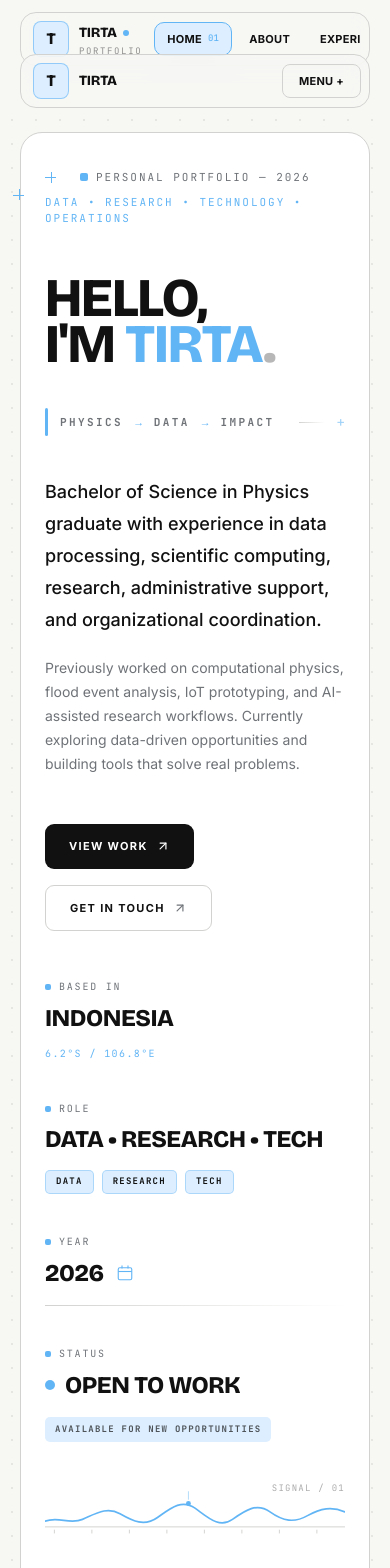
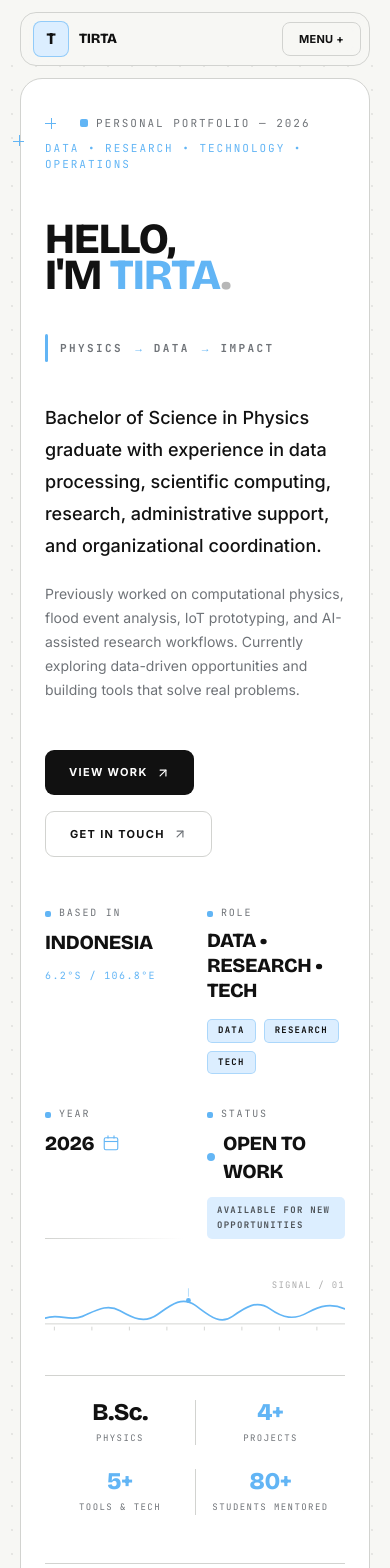
Before and after one commit to dkfadhila/decka-portfolio, a React (Vite) app: page / in a window 390 px wide. Shown: the top 1568 px of the page. Built offline with nearby package versions, Linux system fonts and the light colour scheme; a web font is replaced by a local one.

Commit message:
Fix mobile layout: stacked navbars, hero overflow, panel grid, metrics

```diff
--- a/src/components/Header.tsx
+++ b/src/components/Header.tsx
@@ -31,7 +31,7 @@ export default function Header() {
   return (
     <>
       {/* ================= DESKTOP — floating segmented nav ================= */}
-      <header className="sticky top-3 z-50 px-5 sm:px-8">
+      <header className="sticky top-3 z-50 hidden px-5 sm:px-8 md:block">
         <div className="mx-auto flex max-w-[80rem] items-center justify-between gap-3 rounded-2xl border border-line bg-bg/80 py-2 pl-3 pr-2 backdrop-blur-md">
           {/* LEFT — identity */}
           <Link to="/" className="group flex shrink-0 items-center gap-2.5">
--- a/src/components/PageHeader.tsx
+++ b/src/components/PageHeader.tsx
@@ -10,7 +10,7 @@ export default function PageHeader({ page }: { page: string }) {
       {/* Oversized ghost page number — compositional element */}
       <span
         aria-hidden
-        className="ghost-num heading-display pointer-events-none absolute -top-6 right-0 text-[7rem] leading-none sm:text-[11rem] md:-top-10"
+        className="ghost-num heading-display pointer-events-none absolute -top-3 right-0 text-[5rem] leading-none sm:-top-6 sm:text-[11rem] md:-top-10"
       >
         {meta.num}
       </span>
--- a/src/pages/Home.tsx
+++ b/src/pages/Home.tsx
@@ -59,7 +59,7 @@ export default function Home() {
               {/* ══════════ LEFT — headline + identity + intro + CTA ══════════ */}
               <div className="flex flex-col md:w-[58%] md:pr-14">
                 {/* Massive headline */}
-                <h1 className="heading-display text-[clamp(3.4rem,9vw,7.75rem)] uppercase leading-[0.86] tracking-tight">
+                <h1 className="heading-display text-[clamp(2.5rem,11vw,7.75rem)] uppercase leading-[0.86] tracking-tight">
                   {profile.heroLines[0]}
                   <br />I&apos;m{' '}
                   <span className="text-blue">{profile.name}</span>
@@ -81,10 +81,10 @@ export default function Home() {
                     Impact
                   </span>
                   <span
-                    className="ml-3 h-px flex-1 bg-gradient-to-r from-line to-transparent"
+                    className="ml-3 hidden h-px flex-1 bg-gradient-to-r from-line to-transparent sm:block"
                     aria-hidden
                   />
-                  <PlusMark className="opacity-60" />
+                  <PlusMark className="hidden opacity-60 sm:inline-block" />
                 </div>
 
                 {/* Introduction — two-tier paragraphs */}
@@ -132,14 +132,14 @@ export default function Home() {
 
               {/* ══════════ RIGHT — information index panel ══════════ */}
               <div className="flex flex-1 flex-col justify-between gap-10 md:pl-14">
-                <div className="grid grid-cols-1 gap-10 sm:grid-cols-2">
+                <div className="grid grid-cols-2 gap-x-6 gap-y-8 sm:gap-10">
                   {/* SECTION 01 — BASED IN */}
                   <div className="flex flex-col">
                     <span className="font-mono text-[10px] uppercase tracking-[0.18em] text-secondary">
                       <span className="mr-2 inline-block h-1.5 w-1.5 rounded-[2px] bg-blue align-middle" aria-hidden />
                       Based In
                     </span>
-                    <span className="heading-display mt-2 text-2xl uppercase tracking-tight">
+                    <span className="heading-display mt-2 text-xl uppercase tracking-tight sm:text-2xl">
                       {heroMeta.location}
                     </span>
                     {/* Coordinate annotation under value */}
@@ -154,7 +154,7 @@ export default function Home() {
                       <span className="mr-2 inline-block h-1.5 w-1.5 rounded-[2px] bg-blue align-middle" aria-hidden />
                       Role
                     </span>
-                    <span className="heading-display mt-2 text-2xl uppercase leading-tight tracking-tight">
+                    <span className="heading-display mt-2 text-xl uppercase leading-tight tracking-tight sm:text-2xl">
                       {heroMeta.role}
                     </span>
                     <div className="mt-4 flex flex-wrap gap-2">
@@ -175,7 +175,7 @@ export default function Home() {
                       <span className="mr-2 inline-block h-1.5 w-1.5 rounded-[2px] bg-blue align-middle" aria-hidden />
                       Year
                     </span>
-                    <span className="heading-display mt-2 flex items-center gap-3 text-2xl uppercase tracking-tight">
+                    <span className="heading-display mt-2 flex items-center gap-2 text-xl uppercase tracking-tight sm:gap-3 sm:text-2xl">
                       {heroMeta.year}
                       <svg width="18" height="18" viewBox="0 0 24 24" fill="none" stroke="#62B5F5" strokeWidth="1.5" aria-hidden>
                         <rect x="3" y="5" width="18" height="16" rx="2" />
@@ -195,11 +195,11 @@ export default function Home() {
                       <span className="mr-2 inline-block h-1.5 w-1.5 rounded-[2px] bg-blue align-middle" aria-hidden />
                       Status
                     </span>
-                    <span className="heading-display mt-2 flex items-center gap-2.5 text-2xl uppercase tracking-tight">
-                      <span className="pulse-dot h-2.5 w-2.5 rounded-full bg-blue" aria-hidden />
+                    <span className="heading-display mt-2 flex items-center gap-2 text-xl uppercase tracking-tight sm:gap-2.5 sm:text-2xl">
+                      <span className="pulse-dot h-2 w-2 shrink-0 rounded-full bg-blue sm:h-2.5 sm:w-2.5" aria-hidden />
                       Open to work
                     </span>
-                    <span className="mt-4 inline-flex w-fit rounded-[5px] bg-blue-soft px-2.5 py-1.5 font-mono text-[9px] font-bold uppercase tracking-[0.14em] text-ink/70">
+                    <span className="mt-3 inline-block max-w-full rounded-[5px] bg-blue-soft px-2.5 py-1.5 font-mono text-[9px] font-bold uppercase leading-relaxed tracking-[0.14em] text-ink/70 sm:mt-4">
                       Available for new opportunities
                     </span>
                   </div>
@@ -235,7 +235,7 @@ export default function Home() {
                 </div>
 
                 {/* LOWER RIGHT METRICS — editorial statistics columns */}
-                <div className="grid grid-cols-4 border-t border-line pt-6">
+                <div className="grid grid-cols-2 gap-y-6 border-t border-line pt-6 sm:grid-cols-4">
                   {[
                     { value: 'B.Sc.', label: 'Physics' },
                     { value: '4+', label: 'Projects' },
@@ -245,7 +245,11 @@ export default function Home() {
                     <div
                       key={s.label}
                       className={`flex flex-col items-center px-2 text-center ${
-                        i > 0 ? 'border-l border-line' : ''
+                        i === 1 || i === 3
+                          ? 'border-l border-line'
+                          : i === 2
+                            ? 'sm:border-l sm:border-line'
+                            : ''
                       }`}
                     >
                       <span className={`heading-display text-2xl leading-none tracking-tight sm:text-3xl ${i === 0 ? 'text-ink' : 'text-blue'}`}>
```
